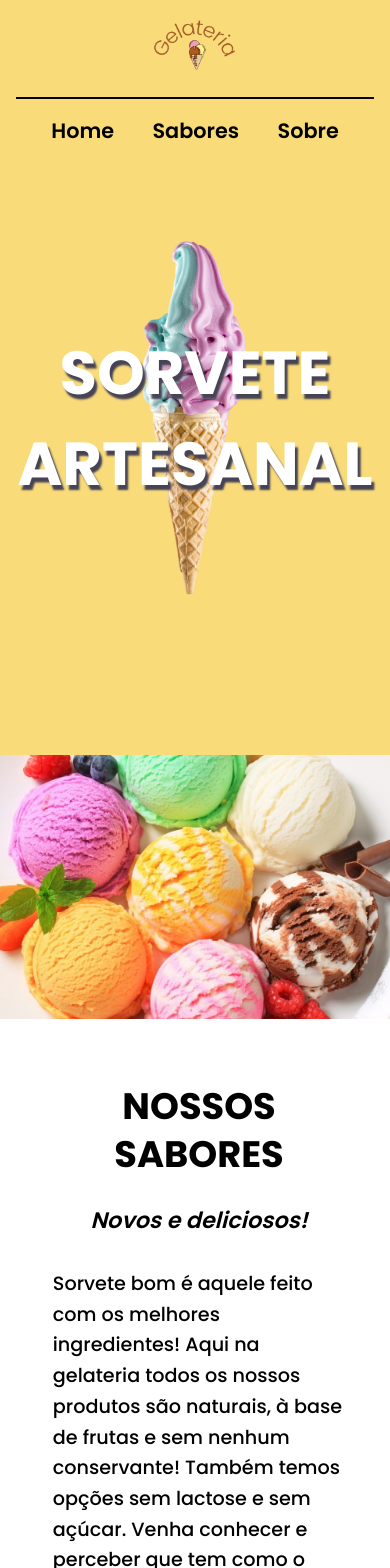
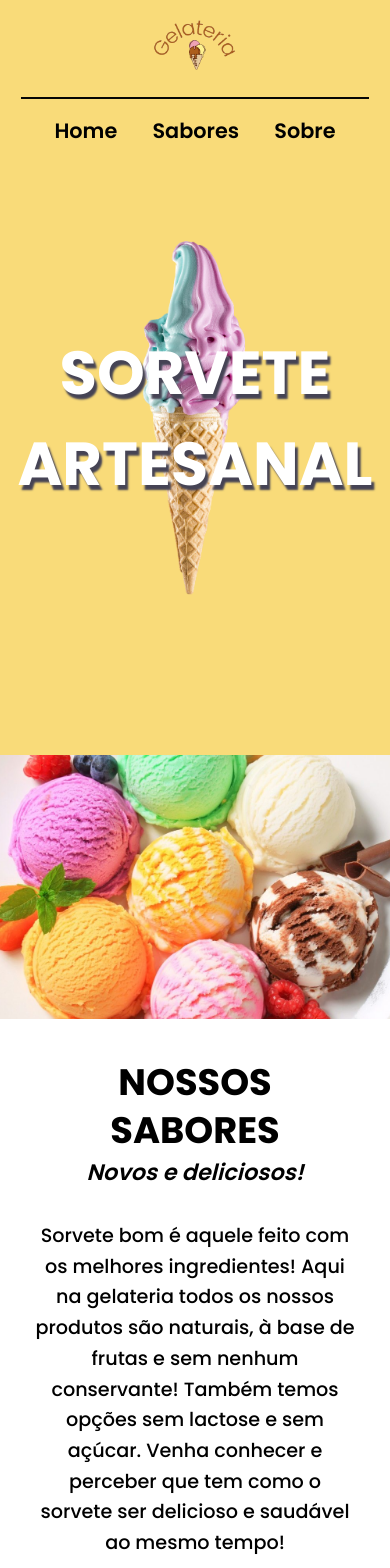
Before and after one commit to lukasilverio94/sorveteria-spa, a React (Create React App) app: page / in a window 390 px wide. Shown: the top 1568 px of the page. Built offline with nearby package versions, Linux system fonts and the light colour scheme.

Commit message:
End of responsiveness

```diff
--- a/src/components/Header/style.css
+++ b/src/components/Header/style.css
@@ -21,12 +21,12 @@ nav ul {
 }
 
 nav ul li a {
-  padding: 0.8rem 1.2rem;
+  padding: 0.5rem 1.1rem;
   border-radius: 1rem;
   text-decoration: none;
   font-weight: 600;
   color: #000;
-  transition: background-color 0.1s ease-in;
+  transition: all 0.1s ease-in-out;
 }
 
 nav ul li a:hover {
--- a/src/pages/Home/style.css
+++ b/src/pages/Home/style.css
@@ -29,6 +29,8 @@
   order: 2;
 }
 .row .content-wrapper .content {
+  height: 100%;
+  width: 100%;
   display: flex;
   flex-direction: column;
   align-items: center;
@@ -46,6 +48,7 @@
   font-style: italic;
   font-weight: 600;
   margin-bottom: 2rem;
+  text-align: center;
 }
 
 .row .content-wrapper .content .paragraph {
@@ -75,16 +78,17 @@
 /* BIG  SCREEN BIGGER THAN 1200px =================================================================*/
 
 @media (width > 1294px) {
+
   .row.container {
     width: 100%;
-    max-width: 1500px;
+    max-width: 1700px;
   }
 }
 
 @media (width > 1000px) {
   .row.container {
     width: 100%;
-    max-width: 1320px;
+    max-width: 1500px;
   }
 }
 
@@ -107,12 +111,13 @@
 
   .row .content-wrapper {
     width: 100%;
+    height: 600px;
     order: inherit;
-    padding: 1.5rem 1.3rem;
+    padding: 0rem .5rem;
   }
 
-  .content-wrapper .content  {
-    font-size: 1.1rem;
+  .content-wrapper .content {
+    font-size: 1.3rem;
     line-height: 2;
   }
 
@@ -128,7 +133,7 @@
   }
 
   .row .content-wrapper .content {
-    padding: 1rem 2.8rem 3rem 3.3rem;
+    padding: 2.2rem 2.5rem 4rem 2.5rem;
   }
   .row .content-wrapper .content h2 {
     font-size: 2.3rem;
@@ -139,7 +144,6 @@
   }
   .row .paragraph {
     font-size: 1.7rem;
-
   }
 }
 
@@ -157,16 +161,19 @@
     grid-template-columns: 1fr;
   }
 
-  .row:first-child {
-    margin-bottom: 6rem;
+
+
+  .row .content-wrapper {
+    padding: 1.5rem 1rem;
+    font-size: 1.1rem;
+    text-align: center;
+    display: grid;
+    place-items: center;
+    margin-bottom: 2rem;
   }
 
-  .row .content-wrapper {
-    height: 70vh;
-    font-size: 1.1rem;
-    display: grid;
-    place-items: center;
-    margin-bottom: 6.5rem;
+  .row .content-wrapper .content {
+    padding: 1rem 1rem 0 1rem;
   }
 
   .row .content-wrapper .content h2 {
--- a/src/pages/Sabores/style.css
+++ b/src/pages/Sabores/style.css
@@ -14,7 +14,7 @@
 /* CARDS */
 section h2 {
   text-align: center;
-  padding: 3rem 0 1.5rem 0;
+
 }
 
 .cards {
```
